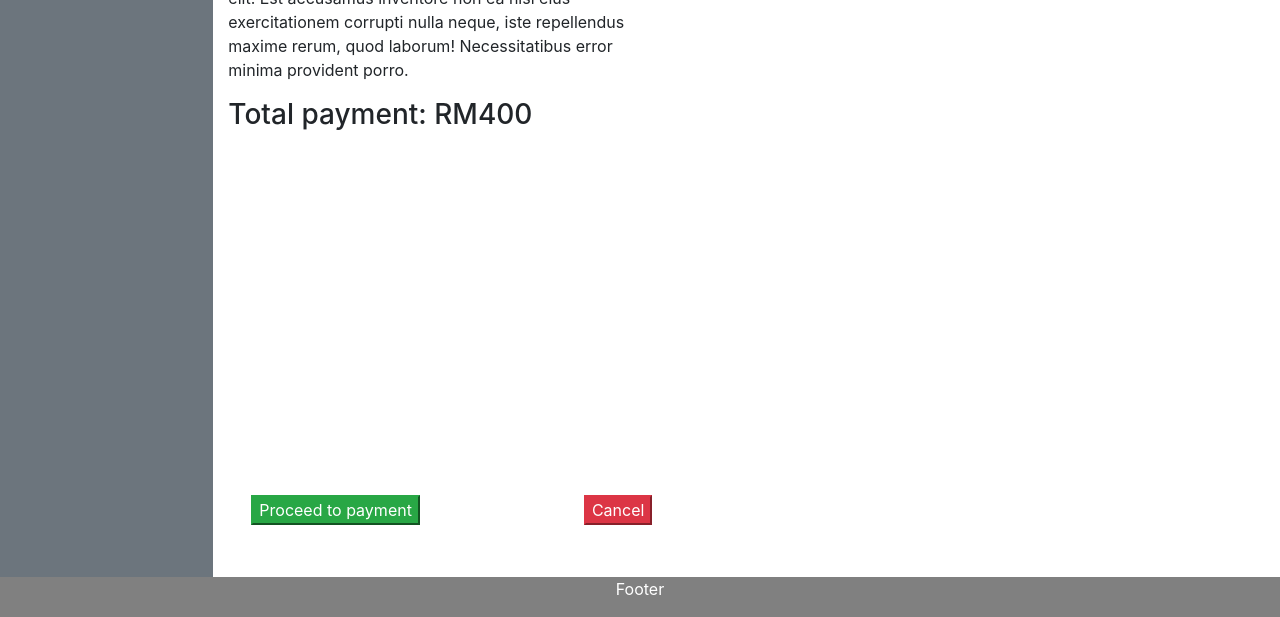
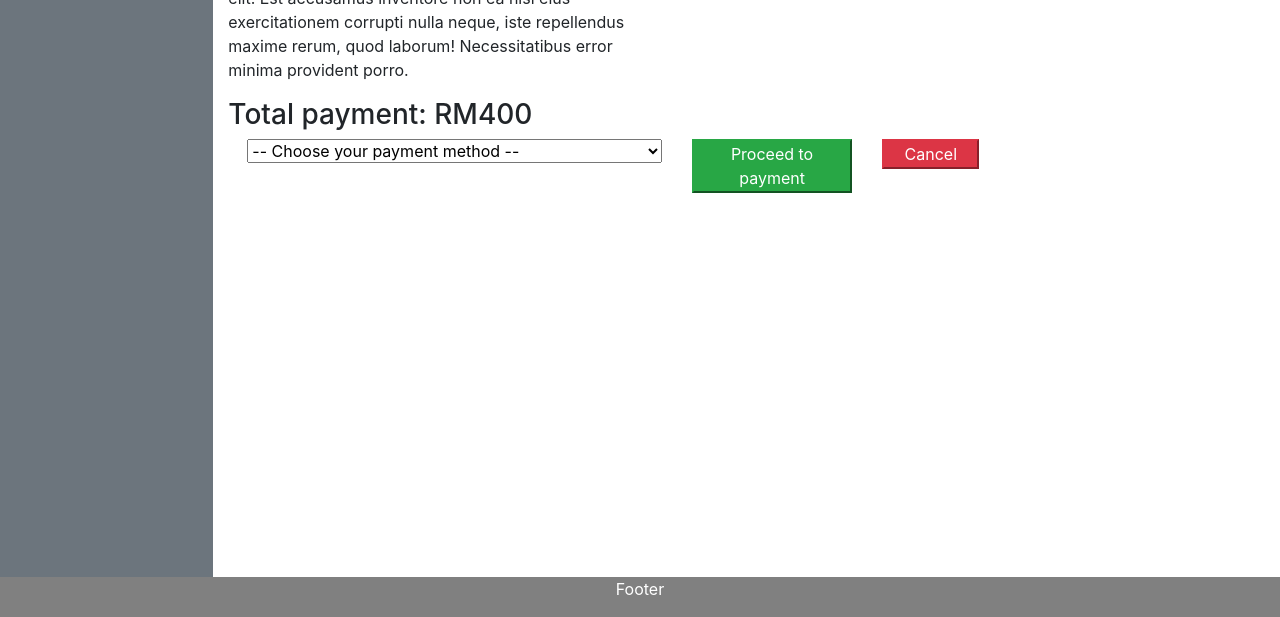
Before and after one commit to hazwanafiqq/interface-sep, a website: page MainPayment.html in a window 1280 px wide. Shown: the part 183-800 px from the top of the page. Drawn offline with nearby package versions, Linux system fonts and the light colour scheme.

Commit message:
Finished MainPayment

```diff
--- a/MainPayment.html
+++ b/MainPayment.html
@@ -42,11 +42,18 @@
                             <h3>Total payment: RM400</h3>
                         </div>
                     </div>
-                    <div style="position:absolute; bottom: 0px; width: 100%;" class="row">
-                        <div class="col-8">
-                            <div  class="mx-2 row position-bottom">
-                                <div class="col"> <button class="btn-success">Proceed to payment</button> </div>
-                                <div class="col"><button class="btn-danger">Cancel</button></div>
+                    <div class="row">
+                        <div class="col-9">
+                            <div  class="mx-1 row position-bottom">
+                                <div class="col-7">
+                                    <select style="width: 100%;" name="" id="">
+                                        <option value="none">-- Choose your payment method --</option>
+                                        <option value="online-banking">Online banking</option>
+                                        <option value="cod">Cash on delivery</option>
+                                    </select>
+                                </div>
+                                <div class="col-3"> <button class="btn-block btn-success">Proceed to payment</button> </div>
+                                <div class="col-2"><button class="btn-block btn-danger">Cancel</button></div>
                             </div>
                         </div>
                     </div>
```
